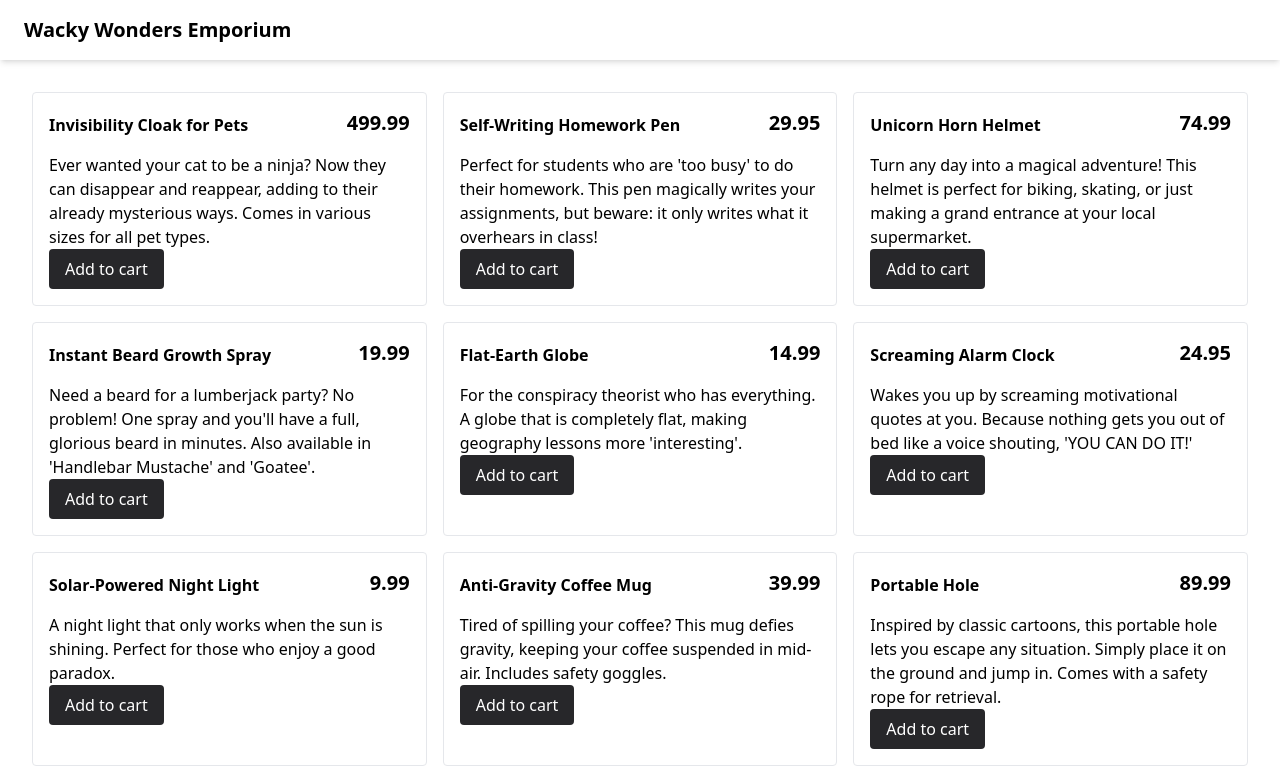
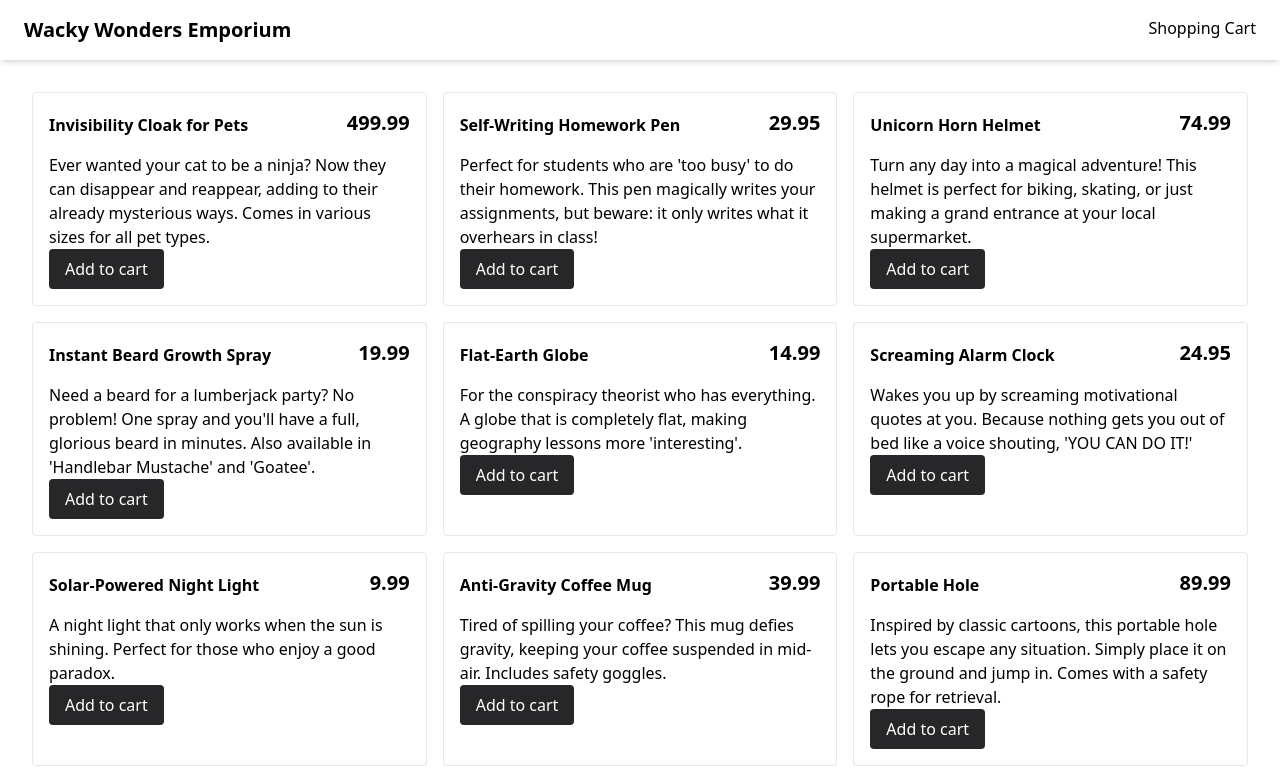
Before and after one commit to devhausleipzigacademy/react-exercise-shop, a React (Vite) app: page / in a window 1280 px wide. Shown: the top 781 px of the page. Built offline with nearby package versions, Linux system fonts and the light colour scheme.

Commit message:
step 3 midway

```diff
--- a/src/App.tsx
+++ b/src/App.tsx
@@ -1,6 +1,7 @@
 import { useState } from "react";
 import { ProductList } from "./components/ProductList";
 import { CartItem, Product } from "./utils/types";
+import { ShoppingCart } from "./components/ShoppingCart";
 
 function App() {
   // Manage cart state
@@ -33,6 +34,7 @@ function App() {
       <header className="shadow-md py-4 px-6 flex justify-between">
         <h1 className="text-xl font-bold">Wacky Wonders Emporium</h1>
         {/* Cart Toggle */}
+        <ShoppingCart cartItems={cart} />
       </header>
       <div className="p-8">
         <ProductList addToCart={addToCart} />
--- /dev/null
+++ b/src/components/ShoppingCart.tsx
@@ -0,0 +1,18 @@
+import { CartItem } from "../utils/types";
+
+type Props = {
+  cartItems: CartItem[];
+};
+
+export function ShoppingCart({ cartItems }: Props) {
+  return (
+    <div>
+      <p>Shopping Cart</p>
+      <ul>
+        {cartItems.map((item) => (
+          <li>{item.name}</li>
+        ))}
+      </ul>
+    </div>
+  );
+}
```
